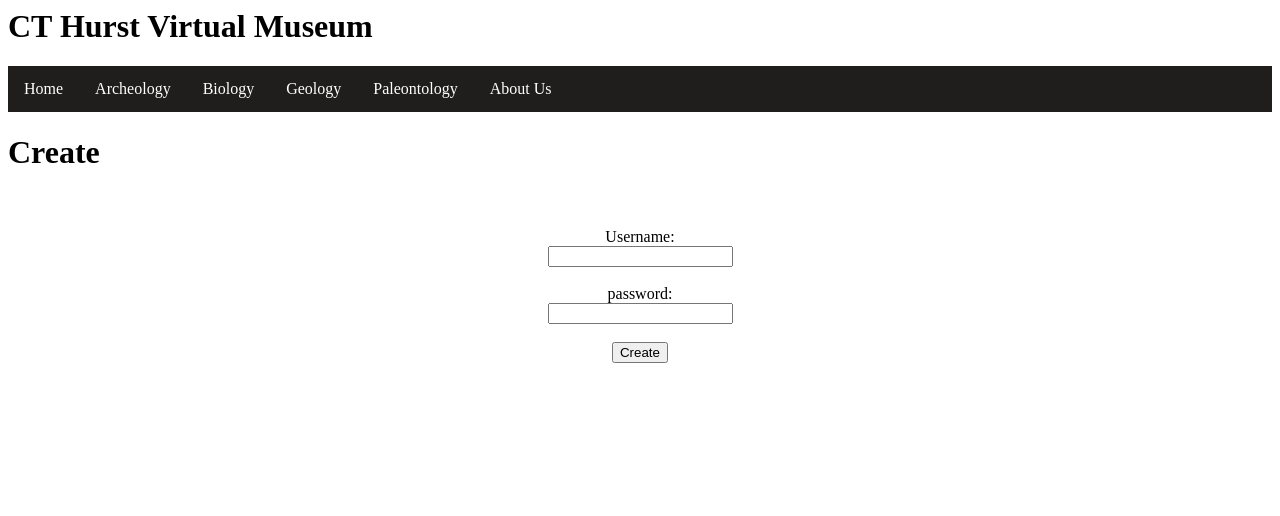
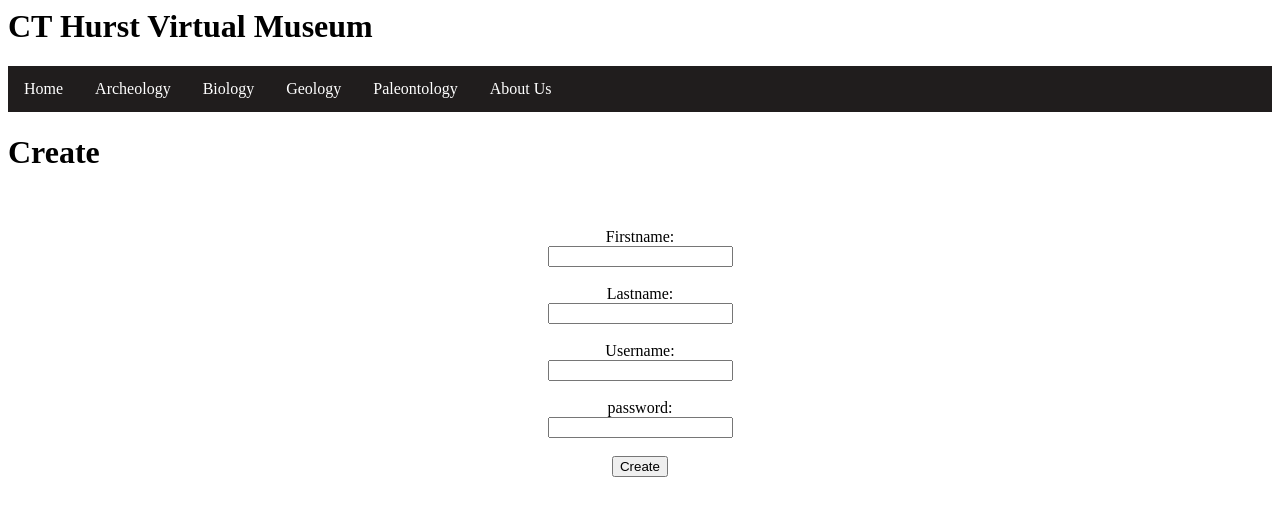
Before and after one commit to kRotunda/CS495_Hurst_Museum, a Flask app: page /Create_Admin in a window 1280 px wide. Shown: the top 516 px of the page. Run offline with Flask 2, Linux system fonts and the light colour scheme; a user stored in the database is signed in.

Commit message:
upload image changes

```diff
--- a/app.py
+++ b/app.py
@@ -1,6 +1,7 @@
 from flask import Flask, render_template, request, redirect, url_for
 from flask_sqlalchemy import SQLAlchemy
 from flask_login import LoginManager, UserMixin, login_user, logout_user, current_user, login_required
+from werkzeug.utils import secure_filename
 import flask
 
 app = Flask(__name__, static_url_path='/static')
@@ -16,6 +17,8 @@ class User(UserMixin, db.Model):
     id = db.Column(db.Integer, primary_key=True)
     username = db.Column(db.String(20), unique=True, nullable=False)
     password = db.Column(db.String(50), nullable=False)
+    firstname = db.Column(db.String(50), nullable=False)
+    lastname = db.Column(db.String(50), nullable=False)
 
 class Archeology(db.Model):
    id = db.Column(db.Integer, primary_key=True)
@@ -239,7 +242,9 @@ def createAdmin():
     if request.method == 'POST':
         username = request.form['username']
         password = request.form['password']
-        newUser = User(username = username, password = password)
+        firstname = request.form['firstname']
+        lastname = request.form['lastname']
+        newUser = User(username = username, password = password, firstname = firstname, lastname = lastname)
         db.session.add(newUser)
         db.session.commit()
         return render_template('upload.html', base="base.html")
@@ -249,6 +254,37 @@ def createAdmin():
 @login_required
 def createArtifact():
     if request.method == 'POST':
+        subject = request.form['subject']
+        artifactName = request.form['artifactName']
+        description = request.form['description']
+        year = request.form['year']
+
+        if subject == "archeology":
+            newArtifact = Archeology(name = artifactName, description = description, year = year, uploadedBy = current_user.id)
+        if subject == "biology":
+            newArtifact = Biology(name = artifactName, description = description, year = year, uploadedBy = current_user.id)
+        if subject == "geology":
+            newArtifact = Geology(name = artifactName, description = description, year = year, uploadedBy = current_user.id)
+        if subject == "paleontology":
+            newArtifact = Paleontology(name = artifactName, description = description, year = year, uploadedBy = current_user.id)
+
+
+        for x in range(0,10):
+            image = request.files['file'+str(x)]
+            if image:
+                filename = secure_filename(image.filename)
+                print(filename)
+
+
+        # newImg = Image(ImageName = '-1', AssignmentId = newAssinmnet.id)
+
+        # db.session.add(newImg)
+        # db.session.commit()
+
+        # db.session.add(newArtifact)
+        # db.session.commit()
+
+
         return render_template('upload.html', base="base.html")
     return render_template('upload.html', base="base.html", createArtifact = 1)
 
--- a/templates/upload.html
+++ b/templates/upload.html
@@ -9,6 +9,10 @@
     {% if createAdmin %}
 
     <form action="/Create_Admin" method="post" class="admin">
+        <label for="firstname">Firstname:</label><br>
+        <input type="text" name="firstname"><br><br>
+        <label for="lastname">Lastname:</label><br>
+        <input type="text" name="lastname"><br><br>
         <label for="username">Username:</label><br>
         <input type="text" name="username"><br><br>
         <label for="password">password:</label><br>
@@ -27,31 +31,34 @@
             <option value="paleontology">Paleontology</option>
         </select><br><br>
         <label for="name">Artifact Name:</label><br>
-        <input type="text" name="artifactName"><br><br>
+        <input type="text" name="artifactName" required><br><br>
         <label for="description">Description:</label><br>
-        <textarea id="description" name="description" rows="12" cols="75">
+        <textarea id="description" name="description" rows="12" cols="75" required>
         </textarea><br><br>
         <label for="year">optional Year(s):</label><br>
         <input type="text" name="year"><br><br>
         <label for="year">File(s):</label><br>
-        <input type="file" name="file"><br>
-        <input type="submit" value="Create">
-    </form>
+        <input type="file" name="file0"><br>
+    </form><br><br>
 
-    <button onclick="addFile()">Add File</button><br><br>
+    <button onclick="addFile()">Add File</button><br>
+    <button type="submit" form="artifactUploadForm" value="Submit">Create</button>
 
     <script>
 
+        fileCount = 0;
+
         function addFile() {
-            const form = document.getElementById('artifactUploadForm');
+            if (fileCount < 9){
+                const form = document.getElementById('artifactUploadForm');
 
-            // create a new input field
-            const input = document.createElement('input');
-            input.setAttribute('type', 'file');
-            input.setAttribute('name', 'file1');
+                const input = document.createElement('input');
+                input.setAttribute('type', 'file');
+                input.setAttribute('name', 'file'+fileCount);
+                fileCount++;
 
-            // append the new input field to the form
-            form.appendChild(input);
+                form.appendChild(input);
+            }
         };
 
     </script>
```
Also changed, not shown: instance/database.db.
